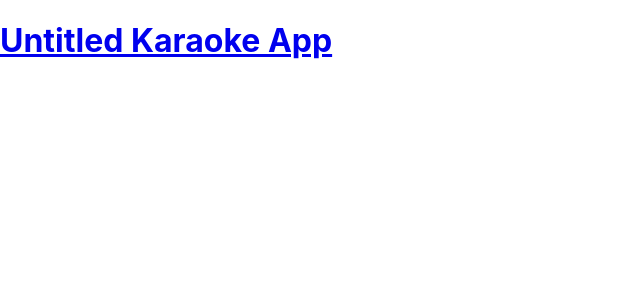
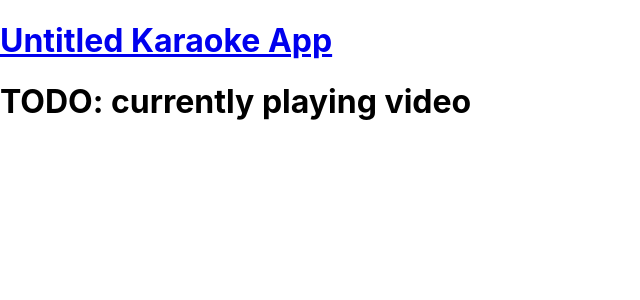
Before and after one commit to toadslick/traplovers-karaoke, a React (Create React App) app: page /room/1/playing in a window 1280 px wide. Shown: the top 300 px of the page, without its empty margins (0-640 px from the left). Built offline with nearby package versions, Linux system fonts and the light colour scheme; the HTML template or start-up script is replaced by a standard one.

Commit message:
refactor routes

```diff
--- a/src/routes/CreateRoomRoute.js
+++ b/src/routes/CreateRoom.js
@@ -1,7 +1,7 @@
 import React from 'react';
 
-const CreateRoomRoute = () => {
+const CreateRoom = () => {
   return <h1>TODO: Create Room</h1>;
 };
 
-export default CreateRoomRoute;
+export default CreateRoom;
--- a/src/routes/EditRoomRoute.js
+++ b/src/routes/EditRoom.js
@@ -1,7 +1,7 @@
 import React from 'react';
 
-const EditRoomRoute = () => {
+const EditRoom = () => {
   return <h1>TODO: Edit Room</h1>;
 };
 
-export default EditRoomRoute;
+export default EditRoom;
--- a/src/routes/JoinRoomRoute.js
+++ /dev/null
@@ -1,7 +0,0 @@
-import React from 'react';
-
-const JoinRoomRoute = () => {
-  return <h1>TODO: Join Room</h1>;
-};
-
-export default JoinRoomRoute;
--- a/src/routes/ListRoomsRoute.js
+++ b/src/routes/ListRooms.js
@@ -1,7 +1,7 @@
 import React from 'react';
 import { Link } from 'react-router-dom';
 
-const ListRoomsRoute = () => {
+const ListRooms = () => {
   return (
     <>
       <h1>TODO: List Rooms</h1>
@@ -12,4 +12,4 @@ const ListRoomsRoute = () => {
   );
 };
 
-export default ListRoomsRoute;
+export default ListRooms;
--- /dev/null
+++ b/src/routes/Playing.js
@@ -0,0 +1,7 @@
+import React from 'react';
+
+const Playing = () => {
+  return <h1>TODO: currently playing video</h1>;
+};
+
+export default Playing;
--- a/src/routes/SearchSongsRoute.js
+++ b/src/routes/SearchSongs.js
@@ -1,7 +1,7 @@
 import React from 'react';
 
-const SearchSongsRoute = () => {
+const SearchSongs = () => {
   return <h1>TODO: Search Songs</h1>;
 };
 
-export default SearchSongsRoute;
+export default SearchSongs;
--- a/src/routes/ViewRoomRoute.js
+++ b/src/routes/ViewRoom.js
@@ -1,7 +1,7 @@
 import React from 'react';
 
-const ViewRoomRoute = () => {
+const ViewRoom = () => {
   return <h1>TODO: View Room</h1>;
 };
 
-export default ViewRoomRoute;
+export default ViewRoom;
--- a/src/routes/index.js
+++ b/src/routes/index.js
@@ -1,17 +1,17 @@
-import CreateRoomRoute from './CreateRoomRoute';
-import EditRoomRoute from './EditRoomRoute';
-import ListRoomsRoute from './ListRoomsRoute';
-import ViewRoomRoute from './ViewRoomRoute';
-import JoinRoomRoute from './JoinRoomRoute';
-import SearchSongsRoute from './SearchSongsRoute';
+import CreateRoom from './CreateRoom';
+import EditRoom from './EditRoom';
+import ListRooms from './ListRooms';
+import ViewRoom from './ViewRoom';
+import SearchSongs from './SearchSongs';
+import Playing from './Playing';
 
 const routes = [
-  { Component: ListRoomsRoute, path: '/' },
-  { Component: CreateRoomRoute, path: '/room/new' },
-  { Component: ViewRoomRoute, path: '/room/:id' },
-  { Component: JoinRoomRoute, path: '/room/:id/join' },
-  { Component: EditRoomRoute, path: '/room/:id/edit' },
-  { Component: SearchSongsRoute, path: '/room/:id/songs' },
+  { Component: ListRooms, path: '/' },
+  { Component: CreateRoom, path: '/room/new' },
+  { Component: ViewRoom, path: '/room/:id' },
+  { Component: Playing, path: '/room/:id/playing' },
+  { Component: EditRoom, path: '/room/:id/edit' },
+  { Component: SearchSongs, path: '/room/:id/search' },
 ];
 
 export default routes;
```
